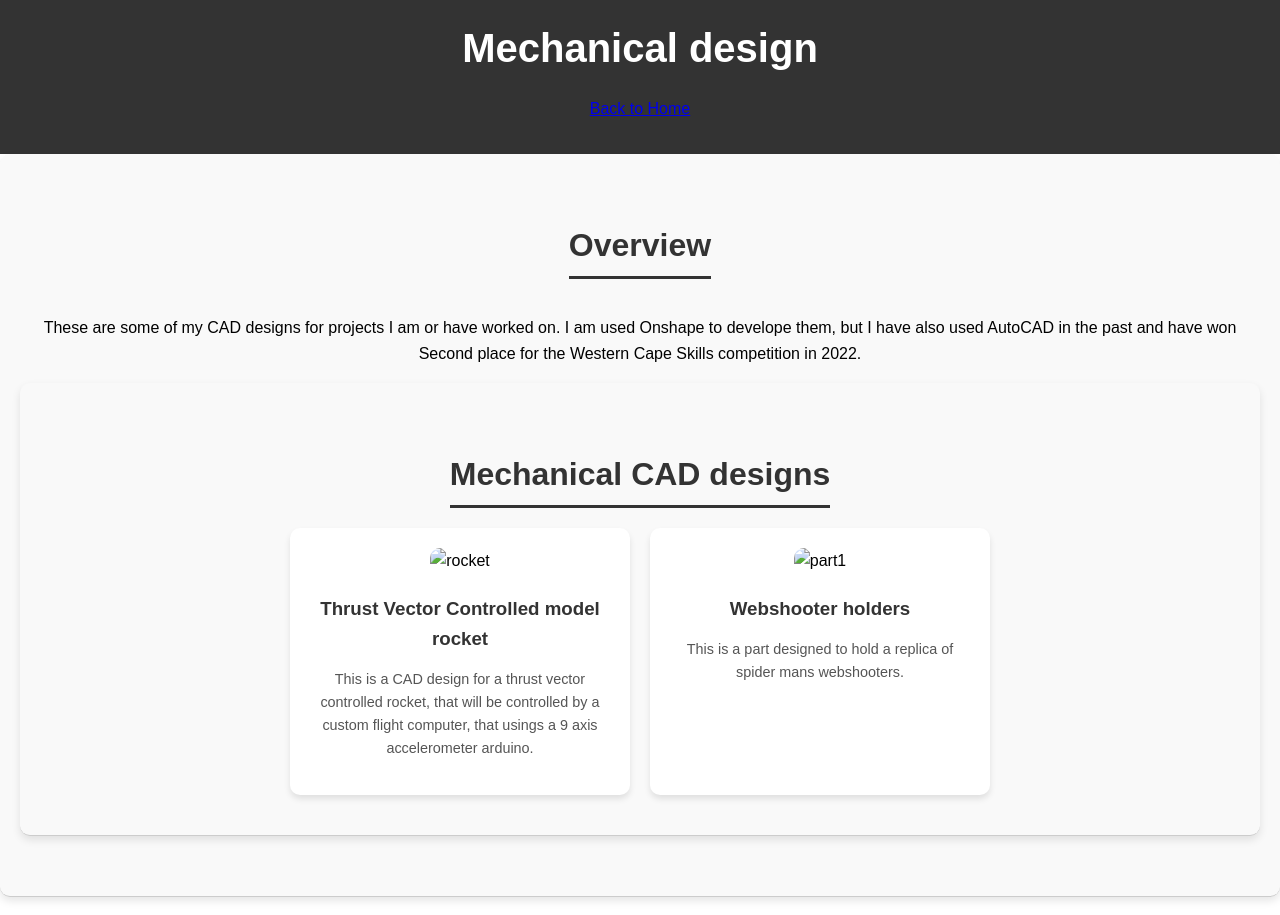
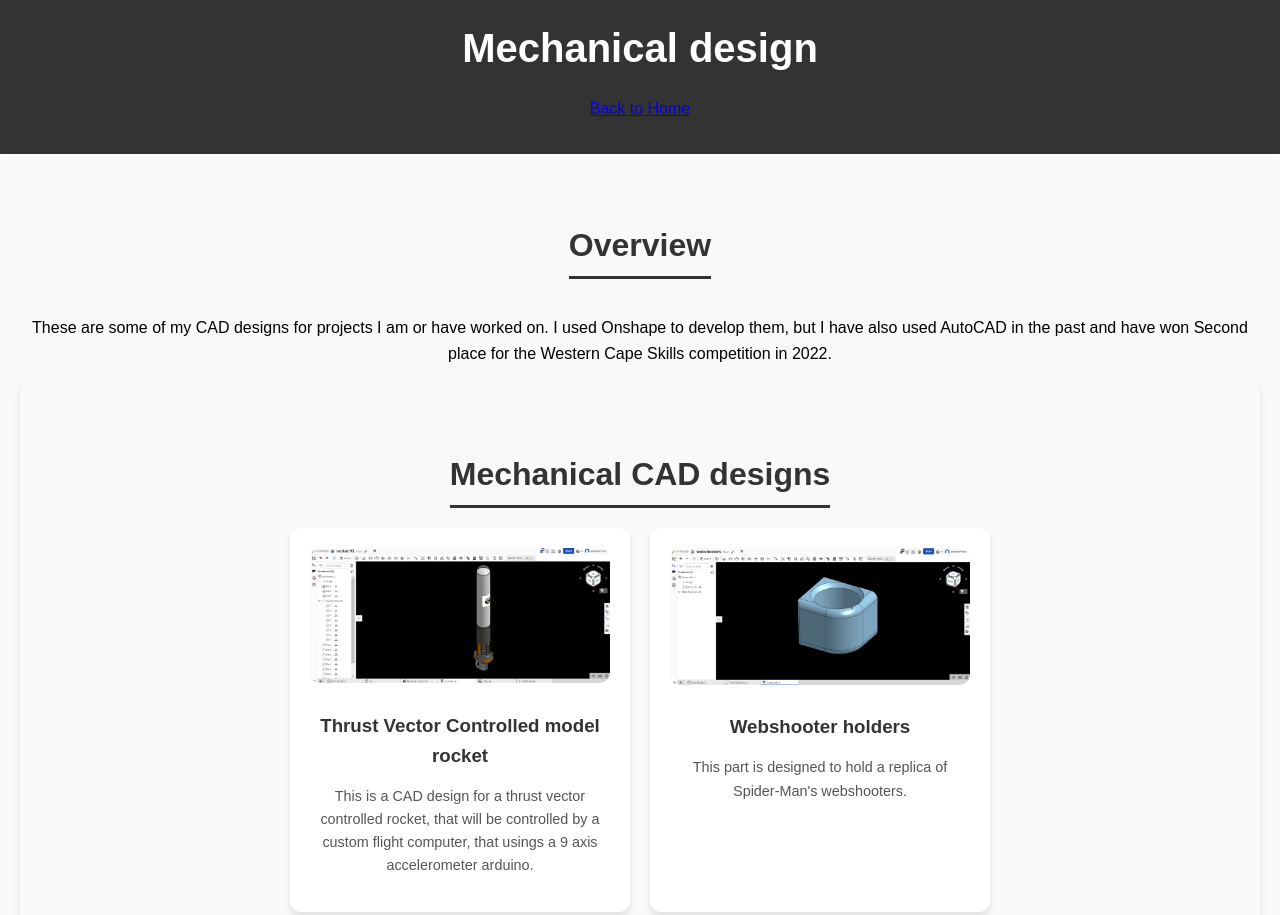
Before and after one commit to JordanPrince15/Portfolio, a plain HTML site: page mechanical.html in a window 1280 px wide. Shown: the top 915 px of the page. Drawn offline with Linux system fonts and the light colour scheme.

Commit message:
Update mechanical.html

```diff
--- a/mechanical.html
+++ b/mechanical.html
@@ -14,20 +14,20 @@
     <main>
         <section>
             <h2>Overview</h2>
-            <p>These are some of my CAD designs for projects I am or have worked on. I am used Onshape to develope them, but I have also used AutoCAD in the past and have won Second place for the Western Cape Skills competition in 2022. </p>
+            <p>These are some of my CAD designs for projects I am or have worked on. I used Onshape to develop them, but I have also used AutoCAD in the past and have won Second place for the Western Cape Skills competition in 2022. </p>
              <!-- Mechanical Section -->
         <section id="Mechanical">
             <h2>Mechanical CAD designs</h2>
             <div class="equipment-grid">
                 <div class="equipment-card">
-                    <img src="../images/rocket.png" alt="rocket">
+                    <img src="../rocket.png" alt="rocket">
                     <h3>Thrust Vector Controlled model rocket</h3>
                     <p>This is a CAD design for a thrust vector controlled rocket, that will be controlled by a custom flight computer, that usings a 9 axis accelerometer arduino.</p>
                 </div>
                 <div class="equipment-card">
-                    <img src="../images/part1.png" alt="part1">
+                    <img src="../part1.png" alt="part1">
                     <h3>Webshooter holders</h3>
-                    <p>This is a part designed to hold a replica of spider mans webshooters.</p>
+                    <p>This part is designed to hold a replica of Spider-Man's webshooters.</p>
                 </div>
 
 
```
